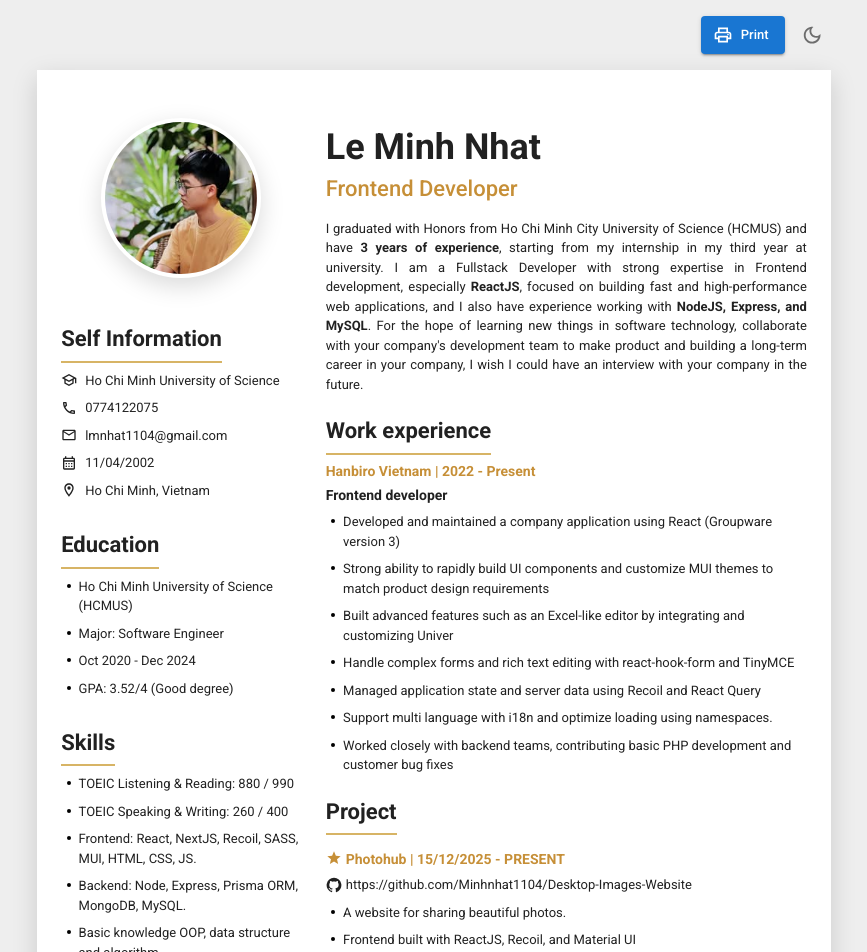
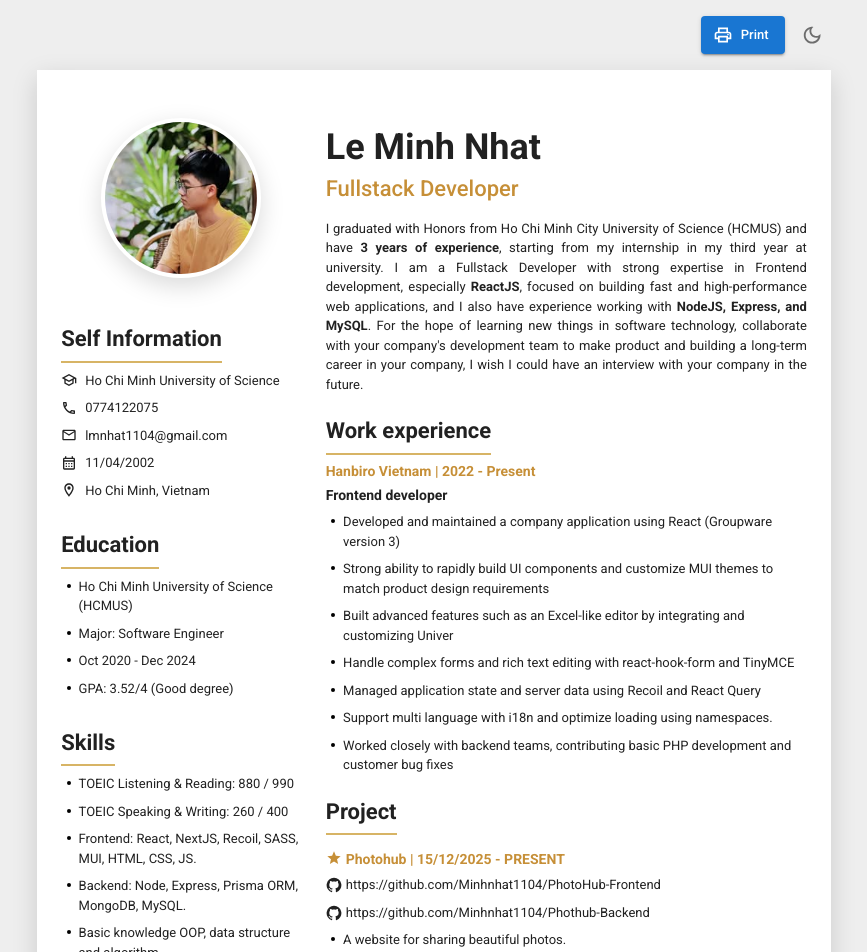
Before and after one commit to Minhnhat1104/CV-v2, a Next.js app: page / in a window 1280 px wide. Shown: the top 952 px of the page, without its empty margins (206-1073 px from the left). Built offline with nearby package versions, Linux system fonts and the light colour scheme; what @mui/material-nextjs would draw is missing.

Commit message:
Fix wrong github link

```diff
--- a/components/App.tsx
+++ b/components/App.tsx
@@ -120,7 +120,7 @@ export default function App() {
                 variant="h2"
                 sx={{ mb: 2, fontWeight: 500 }}
               >
-                Frontend Developer
+                Fullstack Developer
               </Typography>
               <Typography sx={{ textAlign: "justify" }}>
                 I graduated with Honors from Ho Chi Minh City University of
@@ -181,7 +181,14 @@ export default function App() {
                 <Stack direction="row" alignItems="center" mb={1}>
                   <GitHub sx={{ fontSize: 16, mr: 0.5 }} />
                   <Typography>
-                    https://github.com/Minhnhat1104/Desktop-Images-Website
+                    https://github.com/Minhnhat1104/PhotoHub-Frontend
+                  </Typography>
+                </Stack>
+
+                <Stack direction="row" alignItems="center" mb={1}>
+                  <GitHub sx={{ fontSize: 16, mr: 0.5 }} />
+                  <Typography>
+                    https://github.com/Minhnhat1104/Phothub-Backend
                   </Typography>
                 </Stack>
 
```
